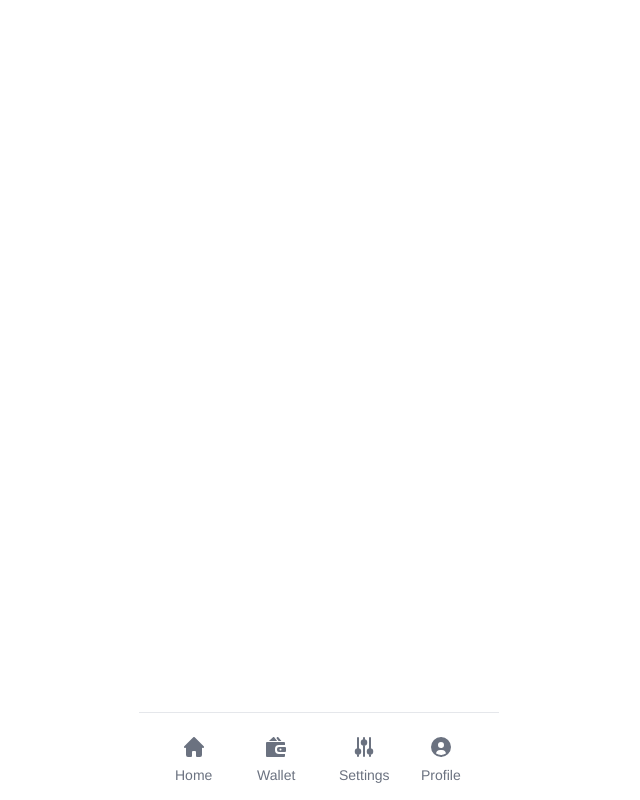
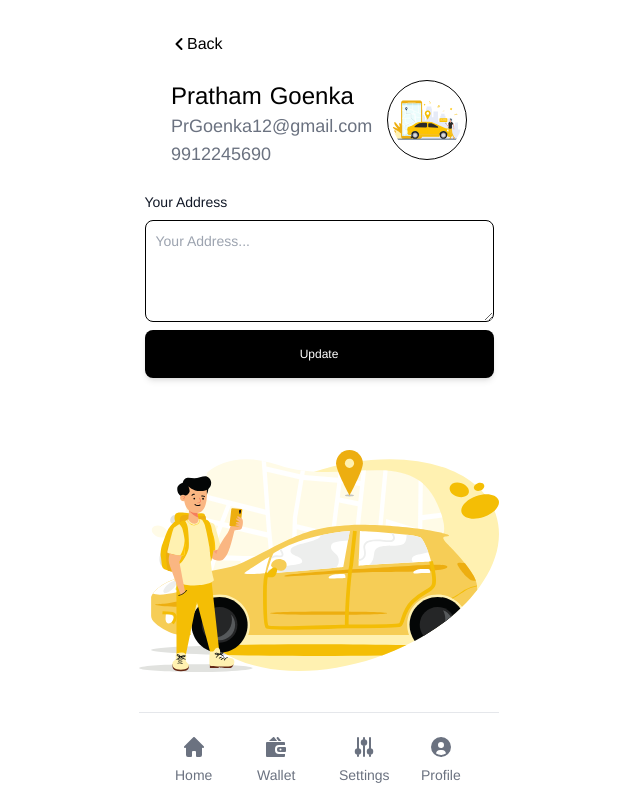
Before and after one commit to Dhruv1238/GoEth, a React (Vite) app in the folder client/: page /profile in a window 1280 px wide. Shown: the whole page, without its empty margins (321-961 px from the left). Built offline with nearby package versions, Linux system fonts and the light colour scheme.

Commit message:
profile page ui

```diff
--- a/client/src/components/Navbar.jsx
+++ b/client/src/components/Navbar.jsx
@@ -4,7 +4,7 @@ import { Link } from 'react-router-dom';
 function Navbar() {
   return (
     <>
-      <div className="bottom-0 h-16 p-4 mb-6 pt-6 border-t border-gray-200 dark:bg-gray-700 dark:border-gray-600 flex flex-col-reverse">
+      <div className="bottom-0 h-16 p-4 mb-6 pt-6 border-t border-gray-200 dark:bg-gray-700 dark:border-gray-600 flex flex-col-reverse bg-white">
         <div className="grid h-full max-w-lg grid-cols-4 mx-auto font-medium">
           <Link to="/home">
             <button type="button" className="inline-flex flex-col items-center justify-center px-5 dark:hover:bg-gray-800 group">
--- a/client/src/pages/Profile.jsx
+++ b/client/src/pages/Profile.jsx
@@ -1,27 +1,62 @@
 import Navbar from '../components/Navbar'
 import React, { useState } from 'react';
-import { Input } from '@mui/base/Input';
+import { Link } from 'react-router-dom';
+import { Button } from '@material-tailwind/react'
 
 function Profile() {
     const [userInfo, setUserInfo] = useState({
         name: 'Pratham',
-        lastName: 'JG',
+        lastName: 'Goenka',
         phoneNumber: '9912245690',
-        email: 'Pjg@gmail.com',
+        email: 'PrGoenka12@gmail.com',
         address: '',
         TypeOfUser: 'Driver',
-        isEditingAddress: false
+        isEditingAddress: false,
+        img: 'tt2.svg'
     });
 
 
     return (
         <>
             <div className='w-[45vh] h-[100vh] bg-white relative'>
-                <div className='flex flex-col overflow-hidden'>
-                    <div className='flex flex-col p-8 '>
+                <div className='flex flex-col overflow-hidden gap-6'>
+                    <Link to="/home" className=''>
+                        <div className="flex flex-row items-center cursor-pointer pl-8 pt-8 ">
+                            <svg xmlns="http://www.w3.org/2000/svg" fill="none" viewBox="0 0 24 24" strokeWidth={3} stroke="currentColor" className="w-4 h-4">
+                                <path strokeLinecap="round" strokeLinejoin="round" d="M15.75 19.5 8.25 12l7.5-7.5" />
+                            </svg>
 
+                            <p>Back</p>
+                        </div>
+                    </Link>
+                    <div className="flex flex-row justify-between pl-8 pr-8">
 
+                        <div className='flex flex-col  '>
+                            <div className='flex flex-row gap-2 text-2xl font-medium'>
+                                <p>{userInfo.name}</p>
+                                <p>{userInfo.lastName}</p>
+                            </div>
+                            <div>
+                                <span className='font-thin text-lg text-gray-500 '>{userInfo.email}</span>
+                            </div>
+                            <p className='font-thin text-lg text-gray-500 '>{userInfo.phoneNumber}</p>
 
+                        </div>
+                        <div >
+                            <img src={userInfo.img} className='w-20 h-20 p-1 rounded-full border border-1 border-black' alt="" />
+                        </div>
+                    </div>
+                    <div className='max-w-2xl mx-auto relative'>
+                        <label htmlFor="message" className="block mb-2 text-sm font-medium text-gray-900 dark:text-gray-400">Your Address</label>
+                        <div className="flex flex-col gap-2 text-lg">
+                            <textarea id="message" cols='40' rows="4" className="block p-2.5 text-sm text-gray-900 w-full rounded-lg border border-black outline-none" placeholder="Your Address..." />
+                            <Button className="bg-black p-4 ">
+                                Update
+                            </Button>
+                        </div>
+                    </div>
+                    <div className='mt-12 flex items-center justify-center'>
+                            <img src="tt3.svg" className='w-70 h-70' alt="" />
                     </div>
                     <div className='absolute bottom-0 w-full'>
                         <Navbar />
--- a/client/src/pages/RentalCars.jsx
+++ b/client/src/pages/RentalCars.jsx
@@ -101,7 +101,7 @@ function RentalCars() {
                     </div>
 
                 </div>
-                    <div className='absolute bottom-0 w-full'>
+                    <div className='absolute bottom-0 '>
                         <Navbar />
                     </div>
             </div>
```
